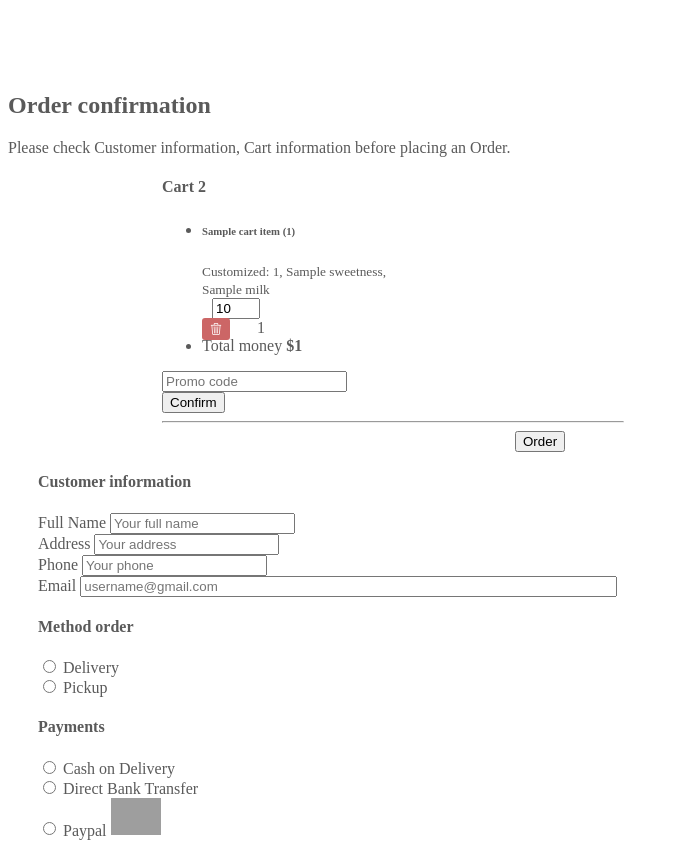
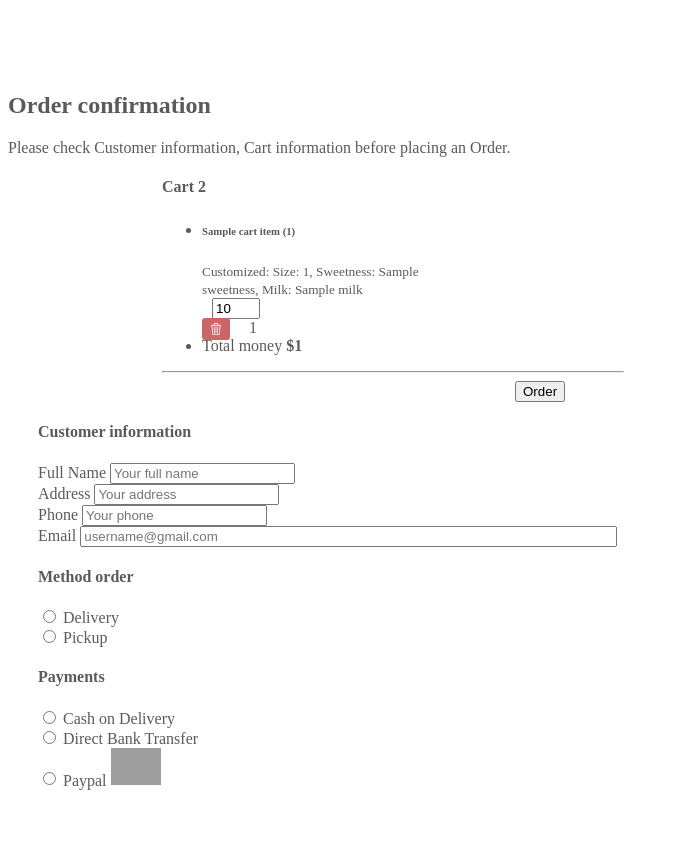
Before and after one commit to chanhhanh/agile-coffee-system, a CodeIgniter 4 app: the page made by app/Views/pages/order_confirm.php in a window 1280 px wide. Shown: the whole page, without its empty margins (0-678 px from the left). After the commit the page ends 790 px from the top, so only its background shows below. Run offline with PHP 8.4 and a stand-in for CodeIgniter, Linux system fonts and the light colour scheme; the template is opened without the code that fills it: most values are stand-ins (such as "Sample title", 1, 10 or a date in 2020); data that the repository does not hold is empty; some libraries are stand-ins or nearby versions; some web fonts are replaced; grey boxes are pictures that could not be loaded.

Commit message:
fixwidthUI
.......

```diff
--- a/app/Views/pages/order_confirm.php
+++ b/app/Views/pages/order_confirm.php
@@ -31,24 +31,24 @@
                             <span class="text-muted">Cart</span>
                             <span class="badge badge-secondary badge-pill">2</span>
                         </h4>
-                        <ul class="list-group mb-3">
+                        <ul class="list-group mb-3" style="width:451px">
                             <?php $sum = 0 ?>
                             <?php foreach ($cart_item as $item) : ?>
                             <li class="product list-group-item d-flex justify-content-between lh-condensed">
-                                <div style="width: 195px">
+                                <div style="width: 262px">
                                     <h6 class="my-0"><?php echo $item["coffee_name"] ?> (<?php echo $item["size"] ?>)
                                     </h6>
                                     <small class="text-muted product-line-price">Customized:
-                                        <?php echo $item["size"] ?>,
-                                        <?php echo $item["sweetness"] ?>,
-                                        <?php echo $item["milk"] ?></small>
+                                        Size: <?php echo $item["size"] ?>,
+                                        Sweetness: <?php echo $item["sweetness"] ?>,
+                                        Milk: <?php echo $item["milk"] ?></small>
                                 </div>
 
                                 <div class="product-quantity" style="width: 52px; margin-left: 10px">
                                     <input type="number" value="<?php echo $item["quantity"] ?>" min="1"
                                         style="width:40px">
                                 </div>
-                                <div class="product-removal" style="margin-right: -2px; width: 95px">
+                                <div class="product-removal" style="margin-right: -18px; width: 95px">
                                     <!-- <button class="remove-product"
                                             style="border: 0; padding: 4px 8px; background-color: #c66; color: #fff; font-family: font-bold; font-size: 12px; border-radius: 3px;">
                                             Remove
@@ -56,7 +56,7 @@
                                     <i class="bi bi-trash3 remove-product"
                                         style="border: 0; padding: 4px 8px; background-color: #c66; color: #fff; font-family: font-bold; font-size: 12px; border-radius: 3px;"></i>
                                     <span class="text-muted"
-                                        style="padding-left:23px"><?php echo $item["total_amount"] ?></span>
+                                        style="padding-left:15px"><?php echo $item["total_amount"] ?></span>
                             </li>
                             <?php $sum += $item["total_amount"] ?>
                             <?php endforeach; ?>
@@ -72,12 +72,12 @@
                                 <strong>$<?= $sum ?></strong>
                             </li>
                         </ul>
-                        <div class="input-group">
+                        <!-- <div class="input-group">
                             <input type="text" class="form-control" placeholder="Promo code">
                             <div class="input-group-append">
                                 <button type="submit" class="btn btn-secondary">Confirm</button>
                             </div>
-                        </div>
+                        </div> -->
                         <hr class="mb-4">
                         <button class="btn btn-primary btn-lg btn-block" type="submit" name="btnDatHang"
                             style="margin-top: 0; margin-bottom: 0; margin-left: 353px; margin-right: 0;">Order</button>
@@ -125,28 +125,30 @@
                                     <label class="custom-control-label" for="httt-2">Pickup</label>
                                 </div>
                             </div>
+                        </div>
                         <h4 class="mb-3">Payments</h4>
                         <!--  Tiền mặt MoMo ZaloPay ShopeePay-->
                         <div class="d-block my-3">
                             <div class="custom-control custom-radio">
-                                    <input id="httt-1" name="httt_ma" type="radio" class="custom-control-input"
-                                        required="" value="1">
+                                <input id="httt-1" name="httt_ma" type="radio" class="custom-control-input" required=""
+                                    value="1">
                                 <label class="custom-control-label" for="httt-1">Cash on Delivery</label>
                             </div>
                             <div class="custom-control custom-radio">
-                                    <input id="httt-2" name="httt_ma" type="radio" class="custom-control-input"
-                                        required="" value="2">
-                                    <label class="custom-control-label" for="httt-2">Direct Bank Transfer</label>
+                                <input id="httt-2" name="httt_ma" type="radio" class="custom-control-input" required=""
+                                    value="2">
+                                <label class="custom-control-label" for="httt-2">Direct Bank
+                                    Transfer</label>
                             </div>
                             <div class="custom-control custom-radio">
-                                    <input id="httt-3" name="httt_ma" type="radio" class="custom-control-input"
-                                        required="" value="3">
+                                <input id="httt-3" name="httt_ma" type="radio" class="custom-control-input" required=""
+                                    value="3">
                                 <label class="custom-control-label" for="httt-3">Paypal</label>
                                 <img src="https://www.logolynx.com/images/logolynx/c3/c36093ca9fb6c250f74d319550acac4d.jpeg"
                                     alt="" width="50">
                             </div>
                         </div>
-
+                    </div>
                 </div>
         </div>
         </form>
```
Lines whose indentation alone changed are shown as unchanged.
